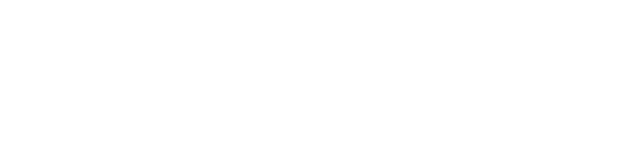
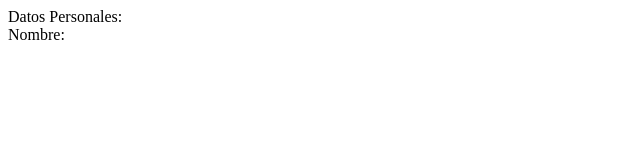
Before and after one commit to pedrocj5/Grupo_6_Microsoft, a plain HTML site: page index.html in a window 1280 px wide. Shown: the whole page, without its empty margins (0-640 px from the left). Drawn offline with Linux system fonts and the light colour scheme.

Commit message:
prueba_2

```diff
--- a/index.html
+++ b/index.html
@@ -6,6 +6,13 @@
     <title>Microsoft</title>
 </head>
 <body>
-
+    <form>
+        <div>
+            Datos Personales:
+            <div class="nombre">
+                Nombre:
+            </div>
+        </div>
+    </form>
 </body>
 </html>
```
Also changed, not shown: 1 other file.
